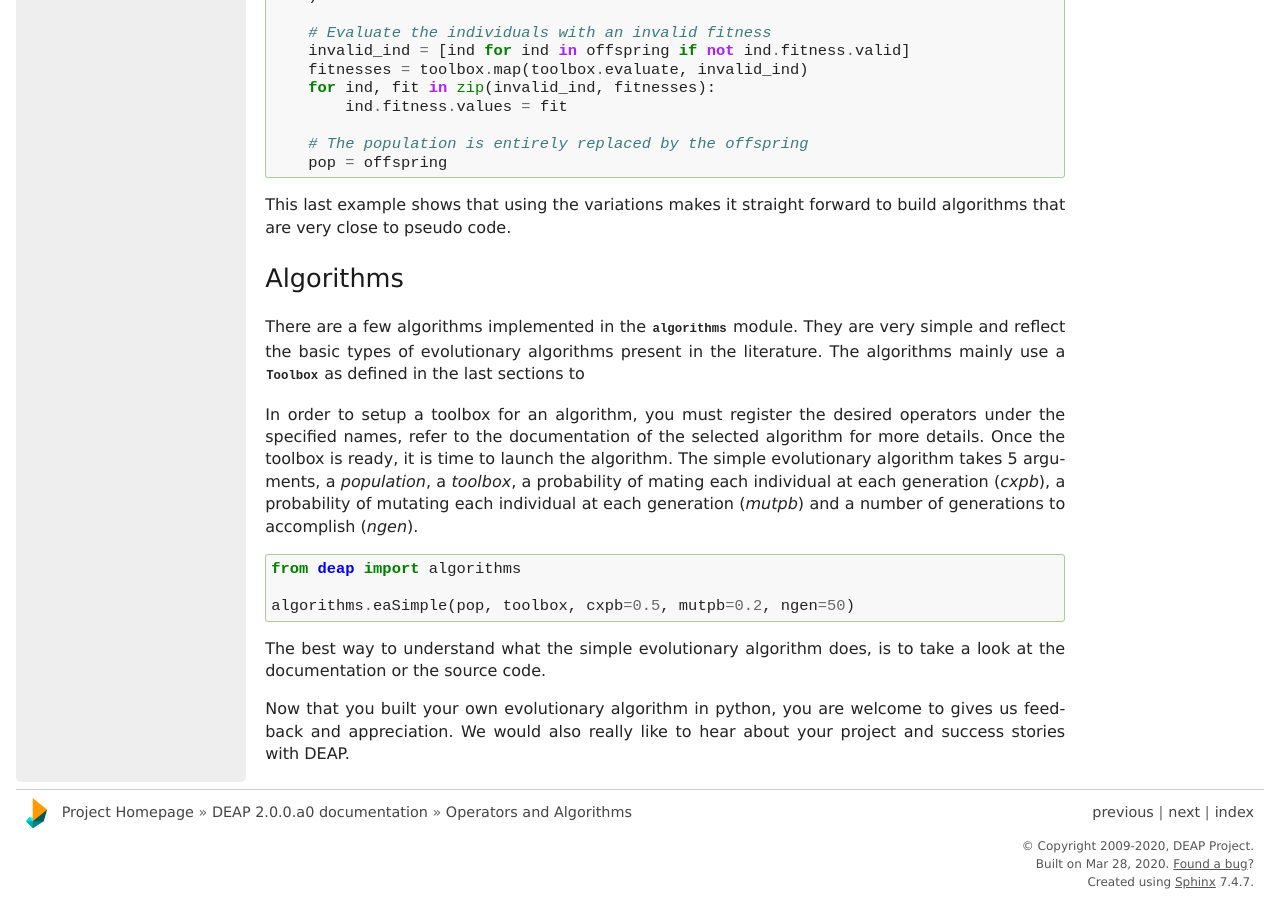
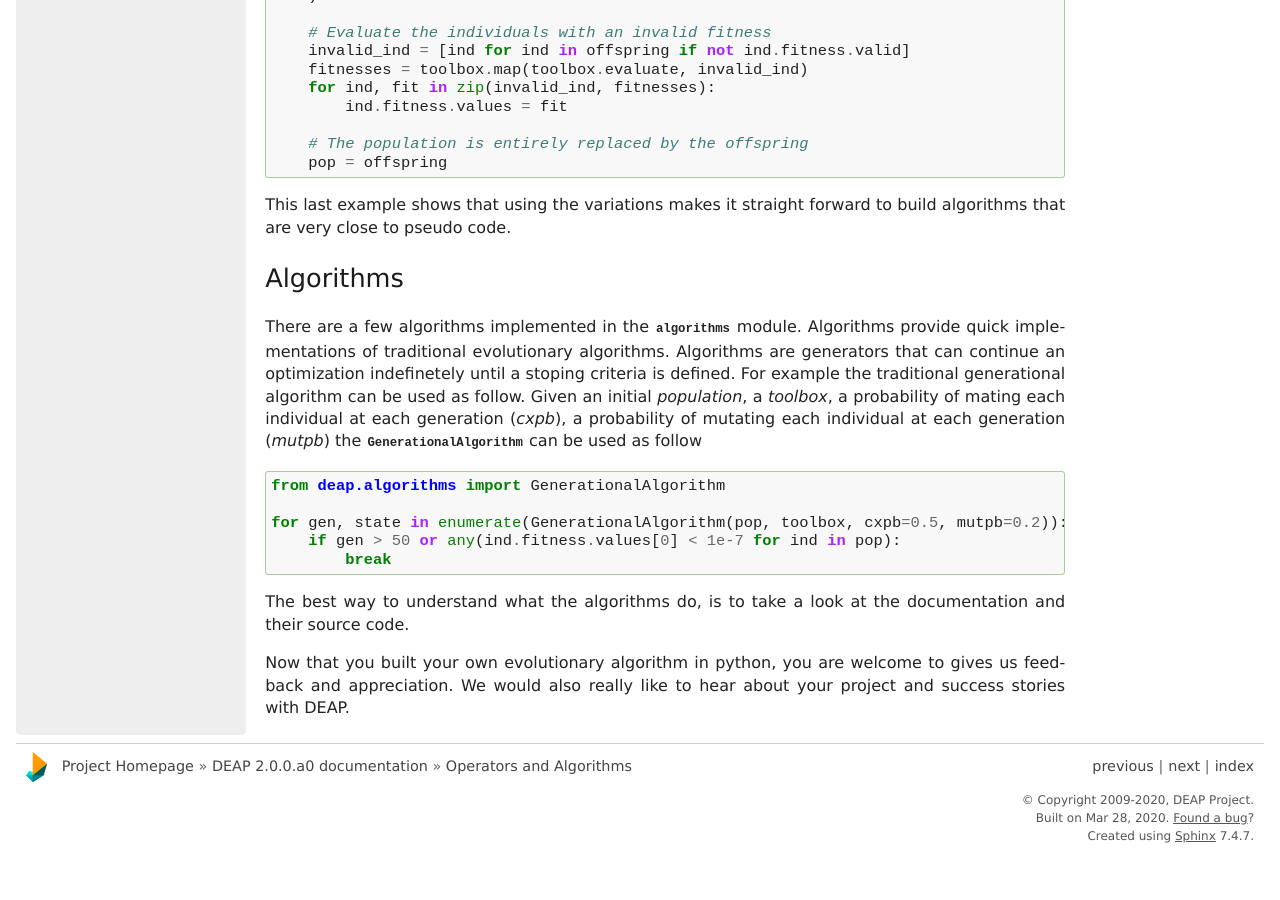
Before and after one commit to DEAP/deap, a Sphinx documentation site: the page built from doc/tutorials/basic/part2.rst, in a window 1280 px wide and 900 px high, scrolled down 5584 px. Built offline with Sphinx 7.4.7, drawn with Linux system fonts in a browser that asks for light colours; pages that are not in the unit, such as notebooks, are missing from menus; after the commit the page ends 6438 px from its top, so only the background shows below that.

Commit message:
Modified doc for iterables algo

```diff
--- a/doc/code/tutorials/part_3/3_8_algorithms.py
+++ b/doc/code/tutorials/part_3/3_8_algorithms.py
@@ -30,6 +30,8 @@ fitnesses = toolbox.map(toolbox.evaluate, pop)
 for ind, fit in zip(pop, fitnesses):
     ind.fitness.values = fit
 
-from deap import algorithms
+from deap.algorithms import GenerationalAlgorithm
 
-algorithms.eaSimple(pop, toolbox, cxpb=0.5, mutpb=0.2, ngen=50)
+for gen, state in enumerate(GenerationalAlgorithm(pop, toolbox, cxpb=0.5, mutpb=0.2)):
+    if gen > 50 or any(ind.fitness.values[0] < 1e-7 for ind in pop):
+        break
--- a/doc/code/tutorials/part_3/stats.py
+++ b/doc/code/tutorials/part_3/stats.py
@@ -47,5 +47,10 @@ stats.register("max", numpy.max, axis=0)
 record = stats.compile(pop)
 print(record)
 
-pop, logbook = algorithms.eaSimple(pop, toolbox, cxpb=0.5, mutpb=0.2, ngen=0,
-                                   stats=stats, verbose=True)
+algo = algorithms.GenerationalAlgorithm(pop, toolbox, cxpb=CXPB, mutpb=MUTPB)
+for gen, state in enumerate(algo):
+    record = stats.compile(state.population)
+    print(record)
+
+    if gen > 50:
+        break
--- a/doc/tutorials/basic/part2.rst
+++ b/doc/tutorials/basic/part2.rst
@@ -12,7 +12,8 @@ other tools.
 A First Individual
 ------------------
 
-First import the required modules and register the different functions required to create individuals that are lists of floats with a minimizing two objectives fitness.
+First import the required modules and register the different functions required to
+create individuals that are lists of floats with a minimizing two objectives fitness.
 
 .. literalinclude:: /code/tutorials/part_3/3_next_step.py
    :lines: 2-16
@@ -22,12 +23,14 @@ The first individual can now be built by adding the appropriate line to the scri
 .. literalinclude:: /code/tutorials/part_3/3_next_step.py
    :lines: 18
 
-Printing the individual ``ind1`` and checking if its fitness is valid will give something like this
+Printing the individual ``ind1`` and checking if its fitness is valid will give
+something like this
 
 .. literalinclude:: /code/tutorials/part_3/3_next_step.py
    :lines: 20-21
 
-The individual is printed as its base class representation (here a list) and the fitness is invalid because it contains no values.
+The individual is printed as its base class representation (here a list) and the fitness
+is invalid because it contains no values.
 
 Evaluation
 ----------
@@ -35,15 +38,19 @@ Evaluation
 The evaluation is the most personal part of an evolutionary algorithm, it is
 the only part of the library that you must write yourself. A typical
 evaluation function takes one individual as argument and returns its fitness as
-a :class:`tuple`. As shown in the in the :ref:`core` section, a fitness is a list of floating point values and has a
-property :attr:`~deap.base.Fitness.valid` to know if this individual shall be re-evaluated. The
-fitness is set by setting the :attr:`~deap.base.Fitness.values` to the
-associated :class:`tuple`. For example, the following evaluates the previously created individual ``ind1`` and assigns its fitness to the corresponding values.
+a :class:`tuple`. As shown in the in the :ref:`core` section, a fitness is a list
+of floating point values and has a
+property :attr:`~deap.base.Fitness.valid` to know if this individual shall be
+re-evaluated. The fitness is set by setting the :attr:`~deap.base.Fitness.values`
+to the associated :class:`tuple`. For example, the following evaluates the previously
+created individual ``ind1`` and assigns its fitness to the corresponding values.
 
 .. literalinclude:: /code/tutorials/part_3/3_next_step.py
    :lines: 24-32
 
-Dealing with single objective fitness is not different, the evaluation function **must** return a tuple because single-objective is treated as a special case of multi-objective.
+Dealing with single objective fitness is not different, the evaluation function
+**must** return a tuple because single-objective is treated as a special case of
+multi-objective.
 
 Mutation
 --------
@@ -55,15 +62,19 @@ in order to avoid undesirable behaviour.
 
 The general rule for mutation operators is that they **only** mutate, this
 means that an independent copy must be made prior to mutating the individual
-if the original individual has to be kept or is a *reference* to another individual (see the selection operator).
+if the original individual has to be kept or is a *reference* to another individual
+(see the selection operator).
 
-In order to apply a mutation (here a gaussian mutation) on the individual ``ind1``,
-simply apply the desired function.
+In order to apply a mutation (here a gaussian mutation) on the individual
+``ind1``, simply apply the desired function.
 
 .. literalinclude:: /code/tutorials/part_3/3_next_step.py
    :lines: 35-37
 
-The fitness' values are deleted because they're not related to the individual anymore. As stated above, the mutation does mutate and only mutate an individual it is neither responsible of invalidating the fitness nor anything else. The following shows that ``ind2`` and ``mutant`` are in fact the same individual.
+The fitness' values are deleted because they're not related to the individual
+anymore. As stated above, the mutation does mutate and only mutate an individual
+it is neither responsible of invalidating the fitness nor anything else. The
+following shows that ``ind2`` and ``mutant`` are in fact the same individual.
 
 .. literalinclude:: /code/tutorials/part_3/3_next_step.py
    :lines: 39-40
@@ -210,25 +221,19 @@ build algorithms that are very close to pseudo code.
 Algorithms
 ----------
 There are a few algorithms implemented in the :mod:`~deap.algorithms` module.
-They are very simple and
-reflect the basic types of evolutionary algorithms present in the literature.
-The algorithms mainly use a :class:`~deap.base.Toolbox` as defined in the last
-sections to
-
-
-In order to setup a toolbox for an algorithm, you must register the
-desired operators under the specified names, refer to the documentation of the
-selected algorithm for more details. Once the toolbox is ready, it is time to
-launch the algorithm. The simple evolutionary algorithm takes 5 arguments, a
-*population*, a *toolbox*, a probability of mating each individual at each
-generation (*cxpb*), a probability of mutating each individual at each
-generation (*mutpb*) and a number of generations to accomplish (*ngen*).
+Algorithms provide quick implementations of traditional evolutionary algorithms.
+Algorithms are generators that can continue an optimization indefinetely until
+a stoping criteria is defined. For example the traditional generational algorithm
+can be used as follow. Given an initial *population*, a *toolbox*, a probability
+of mating each individual at each generation (*cxpb*), a probability of mutating
+each individual at each generation (*mutpb*) the
+:class:`~deap.algorithms.GenerationalAlgorithm` can be used as follow
 
 .. literalinclude:: /code/tutorials/part_3/3_8_algorithms.py
    :lines: 33-
 
-The best way to understand what the simple evolutionary algorithm does, is to
-take a look at the documentation or the source code.
+The best way to understand what the algorithms do, is to take a look at the
+documentation and their source code.
 
 Now that you built your own evolutionary algorithm in python, you are welcome
 to gives us feedback and appreciation. We would also really like to hear about
--- a/doc/tutorials/basic/part3.rst
+++ b/doc/tutorials/basic/part3.rst
@@ -15,10 +15,12 @@ The statistical functions are now registered. The ``register`` function expects
 
 Predefined Algorithms
 ---------------------
-When using a predefined algorithm such as :func:`~deap.algorithms.eaSimple`, :func:`~deap.algorithms.eaMuPlusLambda`, :func:`~deap.algorithms.eaMuCommaLambda`, or :func:`~deap.algorithms.eaGenerateUpdate`, the statistics object previously created can be given as argument to the algorithm.
+When using a predefined algorithm such as :func:`~deap.algorithms.GenerationalAlgorithm`,
+:func:`~deap.algorithms.MuLambdaAlgorithm`, or :func:`~deap.algorithms.GenerateUpdateAlgorithm`,
+the statistics object can compute its record on the state's population.
 
 .. literalinclude:: /code/tutorials/part_3/stats.py
-   :lines: 50-51
+   :lines: 50-
 
 Statistics will automatically be computed on the population every generation. The verbose argument prints the statistics on screen while the optimization takes place. Once the algorithm returns, the final population and a :class:`~deap.tools.Logbook` are returned. See the :ref:`next section <logging>` or the :class:`~deap.tools.Logbook` documentation for more information.
 
```
Also changed, not shown: README.md (+12 -1 lines).
